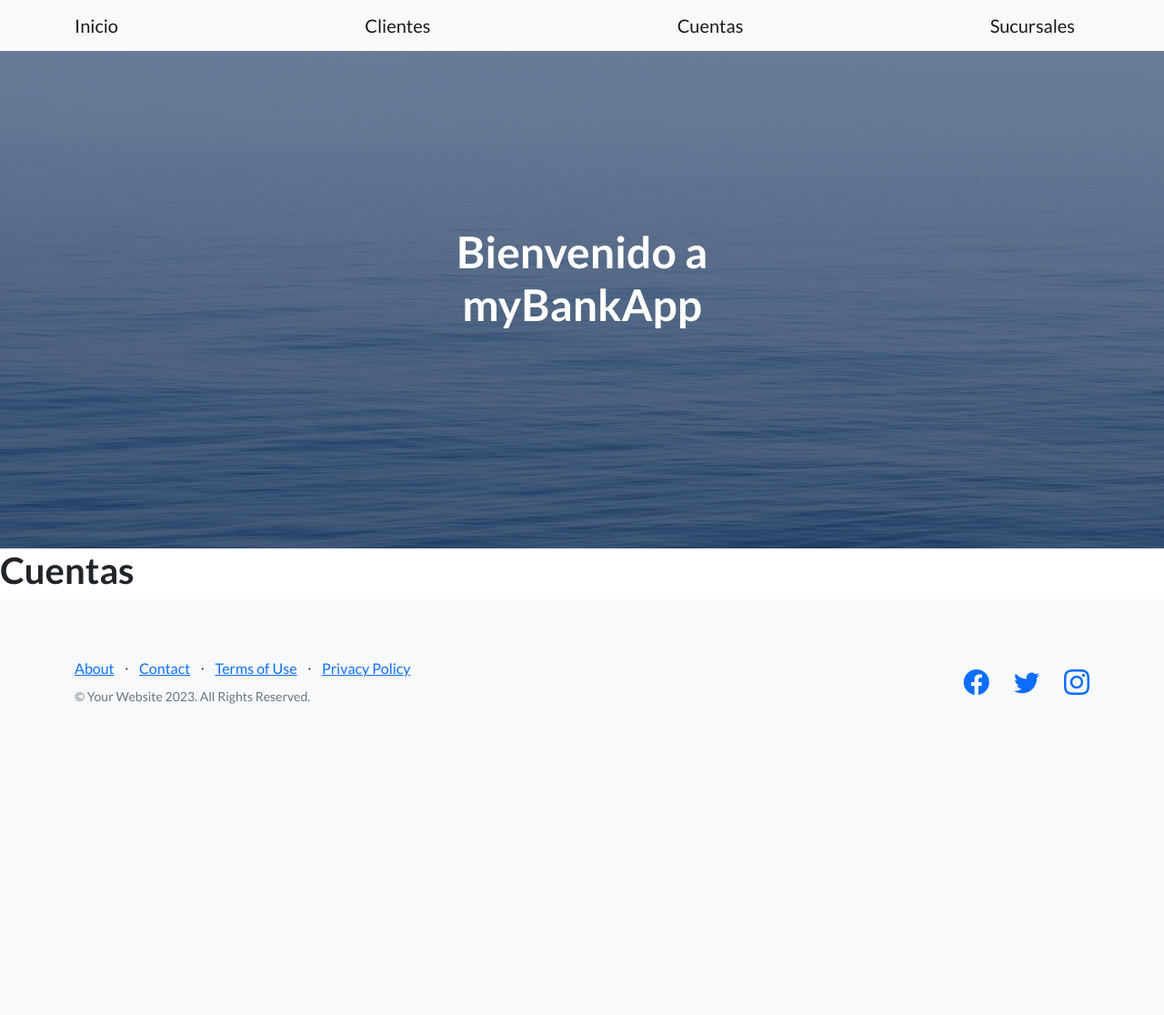
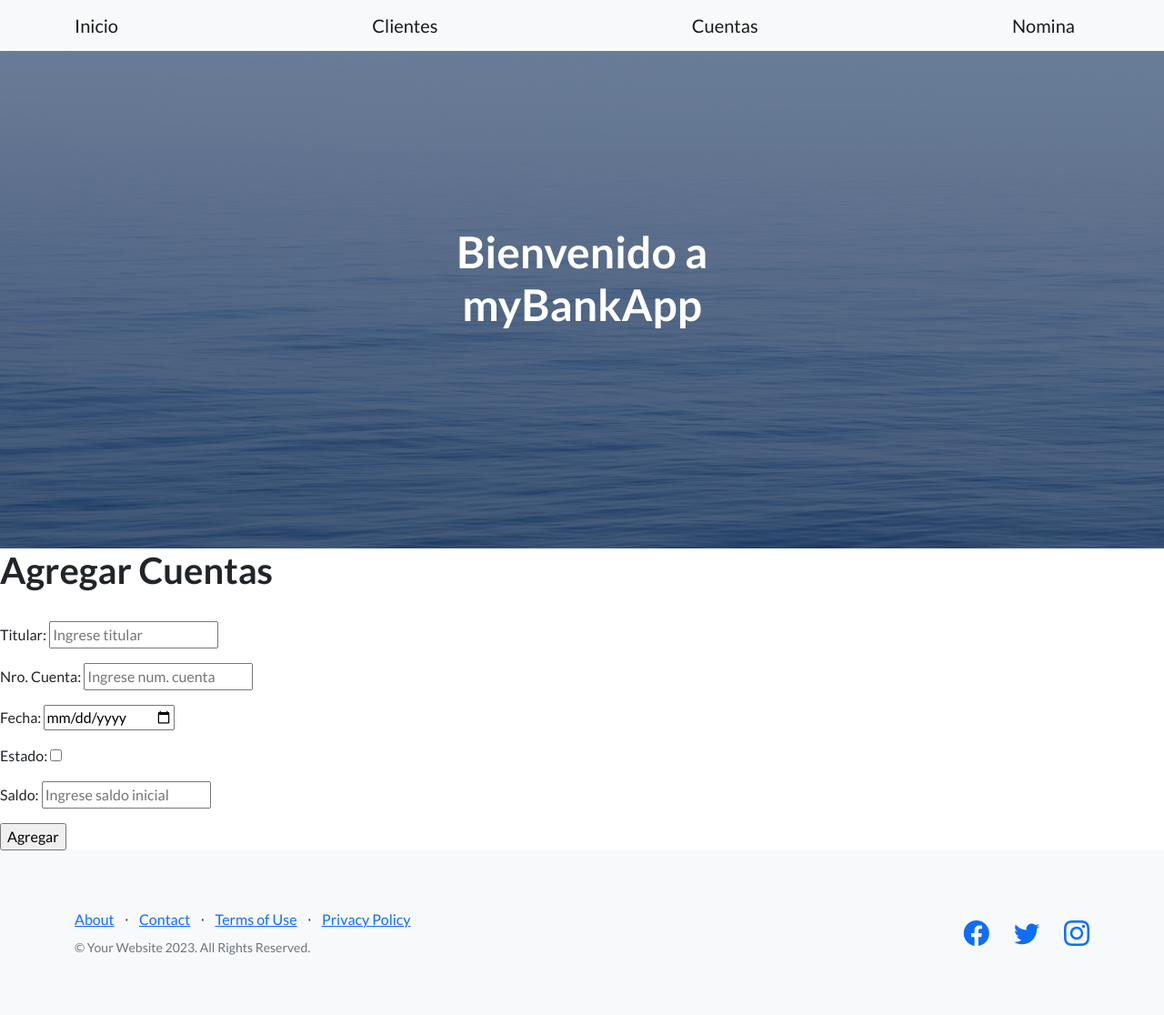
Before and after one commit to nicolascalabro/myBank, a Django app: page /myBankApp/cuentas/ in a window 1280 px wide. Shown: the whole page at 91% size. Before the commit the page ends 774 px from the top, so only its background shows below. Run offline with Django 5.2, Linux system fonts and the light colour scheme; some libraries are stand-ins or nearby versions.

Commit message:
metodo POST de los modelos

```diff
--- a/src/myBank/myBankApp/admin.py
+++ b/src/myBank/myBankApp/admin.py
@@ -1,7 +1,7 @@
 from django.contrib import admin
 
-from myBankApp.models import Cliente, Cuenta, Sucursal
+from myBankApp.models import Cliente, Cuenta, Nomina
 
 admin.site.register(Cliente)
 admin.site.register(Cuenta)
-admin.site.register(Sucursal)
+admin.site.register(Nomina)
--- a/src/myBank/myBankApp/templates/base_template.html
+++ b/src/myBank/myBankApp/templates/base_template.html
@@ -23,7 +23,7 @@
                 <a class="navbar-brand" href="{% url 'index' %}">Inicio</a>
                 <a class="navbar-brand" href= "{% url 'clientes' %}">Clientes</a>
                 <a class="navbar-brand" href= "{% url 'cuentas' %}">Cuentas</a>
-                <a class="navbar-brand" href= "{% url 'sucursales' %}">Sucursales</a>
+                <a class="navbar-brand" href= "{% url 'nomina' %}">Nomina</a>
             <!--<a class="btn btn-primary" href="#signup">Iniciar Sesion</a>-->
             </div>
         </nav>
--- a/src/myBank/myBankApp/templates/cuentas.html
+++ b/src/myBank/myBankApp/templates/cuentas.html
@@ -1,5 +1,14 @@
 {% extends "base_template.html" %}
 {% load static %}
 {% block contenidoCambiante %}
-<h1>Cuentas</h1>
+<h1>Agregar Cuentas</h1>
+<br>
+<form action="{% url 'cuentas' %}" method="post">{% csrf_token %}
+    <p>Titular: <input type="text" name="titular_cuenta" placeholder="Ingrese titular" required></p>
+    <p>Nro. Cuenta: <input type="number" name="numero_cuenta" placeholder="Ingrese num. cuenta" required></p>
+    <p>Fecha: <input type= "date" name="fecha_cuenta" placeholder="Ingrese fecha de creacion" required></p>
+    <p>Estado: <input type= "checkbox" name="estado_cuenta"></p>
+    <p>Saldo: <input type="number" name="saldo_cuenta" placeholder="Ingrese saldo inicial" required></p>
+    <input type="submit" value="Agregar">
+</form>
 {% endblock %}
--- a/src/myBank/myBankApp/templates/sucursales.html
+++ /dev/null
@@ -1,5 +0,0 @@
-{% extends "base_template.html" %}
-{% load static %}
-{% block contenidoCambiante %}
-<h1>Sucursales</h1>
-{% endblock %}
--- a/src/myBank/myBankApp/urls.py
+++ b/src/myBank/myBankApp/urls.py
@@ -1,9 +1,9 @@
 from django.urls import path
-from myBankApp.views import index, clientes, cuentas, sucursales
+from myBankApp.views import index, clientes, cuentas, nomina
 
 urlpatterns = [
     path("", index, name = "index"),
     path("clientes/", clientes, name = "clientes"),
     path("cuentas/", cuentas, name = "cuentas"),
-    path("sucursales/", sucursales, name = "sucursales"),
+    path("nomina/", nomina, name = "nomina"),
 ]
--- a/src/myBank/myBankApp/views.py
+++ b/src/myBank/myBankApp/views.py
@@ -1,13 +1,41 @@
 from django.shortcuts import render
+from myBankApp.models import Cliente, Cuenta, Nomina
+#from django.http import HttpResponse
 
 def index(request):
     return render(request, "index.html")
 
 def clientes(request):
+    if request.method == "POST":
+        nombre_cliente = request.POST.get("nombre_cliente")
+        apellido_cliente = request.POST.get("apellido_cliente")
+        dni_cliente = request.POST.get("dni_cliente")
+        email_cliente = request.POST.get("email_cliente")
+
+        cliente = Cliente(nombre=nombre_cliente, apellido=apellido_cliente, dni=dni_cliente, email=email_cliente)
+        cliente.save()
+
     return render(request, "clientes.html")
 
 def cuentas(request):
+    if request.method == "POST":
+        titular_cuenta = request.POST.get("titular_cuenta")
+        numero_cuenta = request.POST.get("numero_cuenta")
+        fecha_cuenta = request.POST.get("fecha_cuenta")
+        estado_cuenta = request.POST.get("estado_cuenta") == "on"  #En HTML, el checkbox actuivado es enviado como "on" en el formulario.
+        saldo_cuenta = request.POST.get("saldo_cuenta")
+
+        cuenta = Cuenta(titular=titular_cuenta, numero=numero_cuenta, fechaCreacion=fecha_cuenta, estado=estado_cuenta, saldo=saldo_cuenta)
+        cuenta.save()
+
     return render(request, "cuentas.html")
 
-def sucursales(request):
-    return render(request, "sucursales.html")
+def nomina(request):
+    if request.method == "POST":
+        nombre_empleado = request.POST.get("nombre_empleado")
+        apellido_empleado = request.POST.get("apellido_empleado")
+        puesto_empleado = request.POST.get("puesto_empleado")
+
+        empleado = Nomina(nombre=nombre_empleado, apellido=apellido_empleado, puesto=puesto_empleado)
+        empleado.save()
+    return render(request, "nomina.html")
```
Also changed, not shown: src/myBank/myBankApp/models.py (+10 -10 lines), src/myBank/myBankApp/templates/clientes.html (+9 -1 lines), src/myBank/myBankApp/templates/nomina.html (added, +12 -0 lines), src/myBank/myBankApp/migrations/0003_remove_cliente_dni_remove_cliente_telefono.py (added), src/myBank/myBankApp/migrations/0004_cliente_dni_cliente_telefono.py (added), src/myBank/myBankApp/migrations/0005_alter_cliente_dni.py (added), src/myBank/myBankApp/migrations/0006_alter_cliente_dni_alter_cliente_nombre_and_more.py (added), src/myBank/myBankApp/migrations/0007_alter_cliente_dni.py (added), src/myBank/myBankApp/migrations/0008_alter_cliente_dni_alter_cliente_telefono.py (added), src/myBank/myBankApp/migrations/0009_alter_cliente_dni_alter_cliente_telefono.py (added), src/myBank/myBankApp/migrations/0010_alter_cuenta_titular.py (added), src/myBank/myBankApp/migrations/0011_alter_cuenta_estado.py (added), src/myBank/myBankApp/migrations/0012_nomina_delete_sucursal.py (added), src/myBank/myBankApp/migrations/0013_remove_cliente_telefono.py (added).
